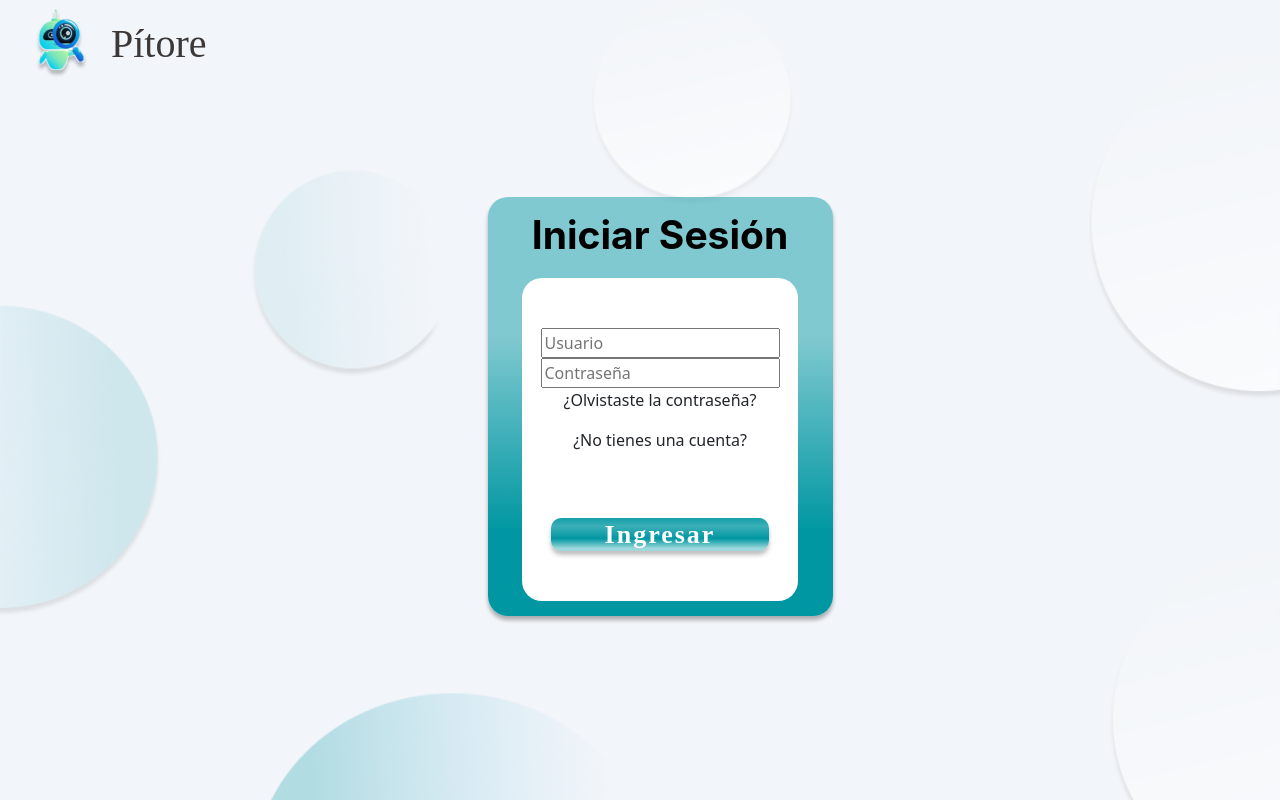
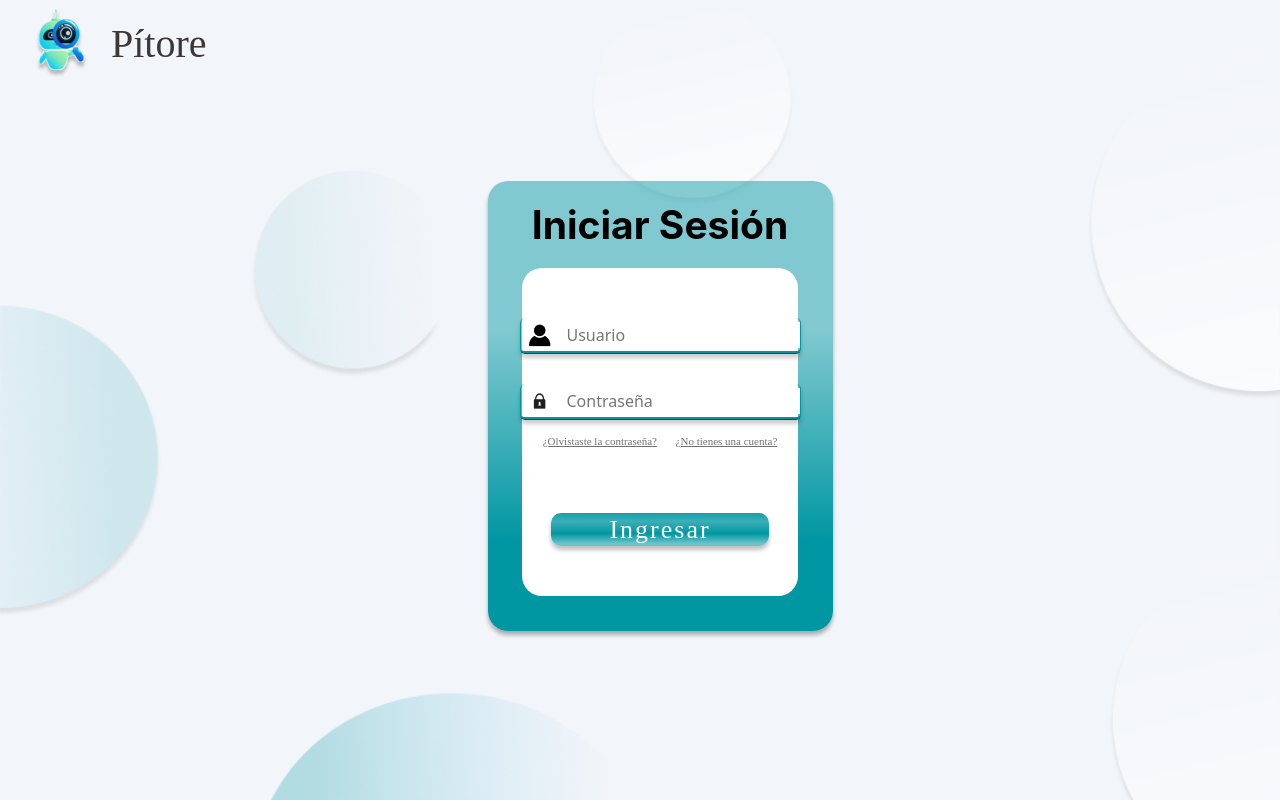
Before and after one commit to Madness2002/Frontend-Pitore, an Angular app: page /login in a window 1280 px wide. Built offline with nearby package versions, Linux system fonts and the light colour scheme; a web font is replaced by a local one.

Commit message:
Login (100%)

```diff
--- a/src/app/login/login.component.css
+++ b/src/app/login/login.component.css
@@ -5,7 +5,7 @@
   height: 33px;
   flex-shrink: 0;
   border-radius: 10px;
-  background: radial-gradient(2466.87% 67.10% at 42.41% 25.00%, rgba(0, 151, 162, 0.77) 0%, #0097A2 55.73%, rgba(0, 151, 162, 0.38) 100%);
+  background: radial-gradient(2466.87% 67.10% at 42.41% 25.00%, rgba(0, 151, 162, 0.77) 0%, #0097A2 55.73%, rgba(0, 151, 162, 0.58) 100%);
   box-shadow: 0px 4px 4px 0px rgba(0, 0, 0, 0.25);
   display: flex;
   justify-content: center;
@@ -15,7 +15,7 @@
   font-family: 'Jockey One';
   font-size: 26px;
   font-style: normal;
-  font-weight: bold;
+  font-weight: inherit;
   letter-spacing:2px;
   align-self: center;
 
@@ -26,13 +26,12 @@
   background: linear-gradient(180deg, rgba(0, 151, 162, 0.47) 33.33%, #0097A2 79.69%);
   box-shadow: 0px 4px 4px 0px rgba(0, 0, 0, 0.30);
   width: 345px;
-  height: 419px;
   flex-shrink: 0;
   display: flex;
   justify-content: center;
   flex-direction: column;
   align-items: center;
-
+  padding-bottom: 35px;
 }
 #box-data{
   display: flex;
@@ -42,12 +41,7 @@
   background: #FFF;
   width: 80%;
   padding-top: 50px;
-
-}
-.input-box{
-  display: flex;
-  justify-content: center;
-  flex-direction: row;
+  align-items: center;
 
 }
 
@@ -55,9 +49,66 @@
   color: #000;
   font-style: normal;
   line-height: normal;
+  padding-top: 20px;
   padding-bottom: 20px;
   font-family: 'Inter';
   font-size:39px;
   font-weight: 700;
 
 }
+#logo-usuario{
+  background-image: url("~src/img/logo_usuario.png");
+width: 27px;
+  height: 24px;
+}
+#logo-contra{
+  background-image: url("~src/img/logo_contra.png");
+  width: 27px;
+  height: 24px;
+}
+.input-box{
+  transition: 1s;
+  display: flex;
+  justify-content: center;
+  align-items: center;
+  flex-direction: row;
+  width: auto;
+  height: 36px;
+  border-radius: 5px;
+  border-bottom: 3px ridge #0097A2;
+  border-left: 1px ridge #0097A2;
+  border-right: 1px ridge #0097A2;
+  box-shadow: 0 4px 4px 0 rgba(0, 0, 0, 0.20);
+}
+.input-box input{
+  border: none;
+margin-left:12px ;
+}
+.input-box i{
+  margin-left: 5px;
+}
+#box-hiper{
+  width: 85%;
+  display: flex;
+  justify-content: space-between;
+margin-top: 15px;
+  color: rgba(0, 0, 0, 0.56);
+  font-family: 'Jaldi';
+  font-size: 11px;
+  font-style: normal;
+  font-weight: 400;
+  line-height: normal;
+  text-decoration-line: underline;
+}
+
+.input-box input:focus {
+  outline:none;
+
+
+}
+.input-box:hover {
+  transition:1s;
+  box-shadow: 0 4px 4px 0 rgba(0, 0, 0, 0.50);
+
+
+}
--- a/src/app/login/login.component.html
+++ b/src/app/login/login.component.html
@@ -4,7 +4,7 @@
   <div id="txt-iniciar-sesion">Iniciar Sesión</div>
 <div id="box-data">
 
-  <div class="input-box">
+  <div class="input-box" style="margin-bottom: 30px;">
     <i id="logo-usuario"></i>
     <input type="text" placeholder="Usuario">
   </div>
--- a/src/app/menu/menu.component.html
+++ b/src/app/menu/menu.component.html
@@ -9,7 +9,7 @@
       </div>
 
 
-    <button class="navbar-toggler" type="button" data-bs-toggle="collapse" data-bs-target="#navbarNav" aria-controls="navbarNav" aria-expanded="false" aria-label="Toggle navigation">
+    <button *ngIf="getURL()=='/'" class="navbar-toggler" type="button" data-bs-toggle="collapse" data-bs-target="#navbarNav" aria-controls="navbarNav" aria-expanded="false" aria-label="Toggle navigation">
       <span class="navbar-toggler-icon"></span>
     </button>
     <div class="collapse navbar-collapse" id="navbarNav">
```
Also changed, not shown: src/img/logo_contra.png (added).
